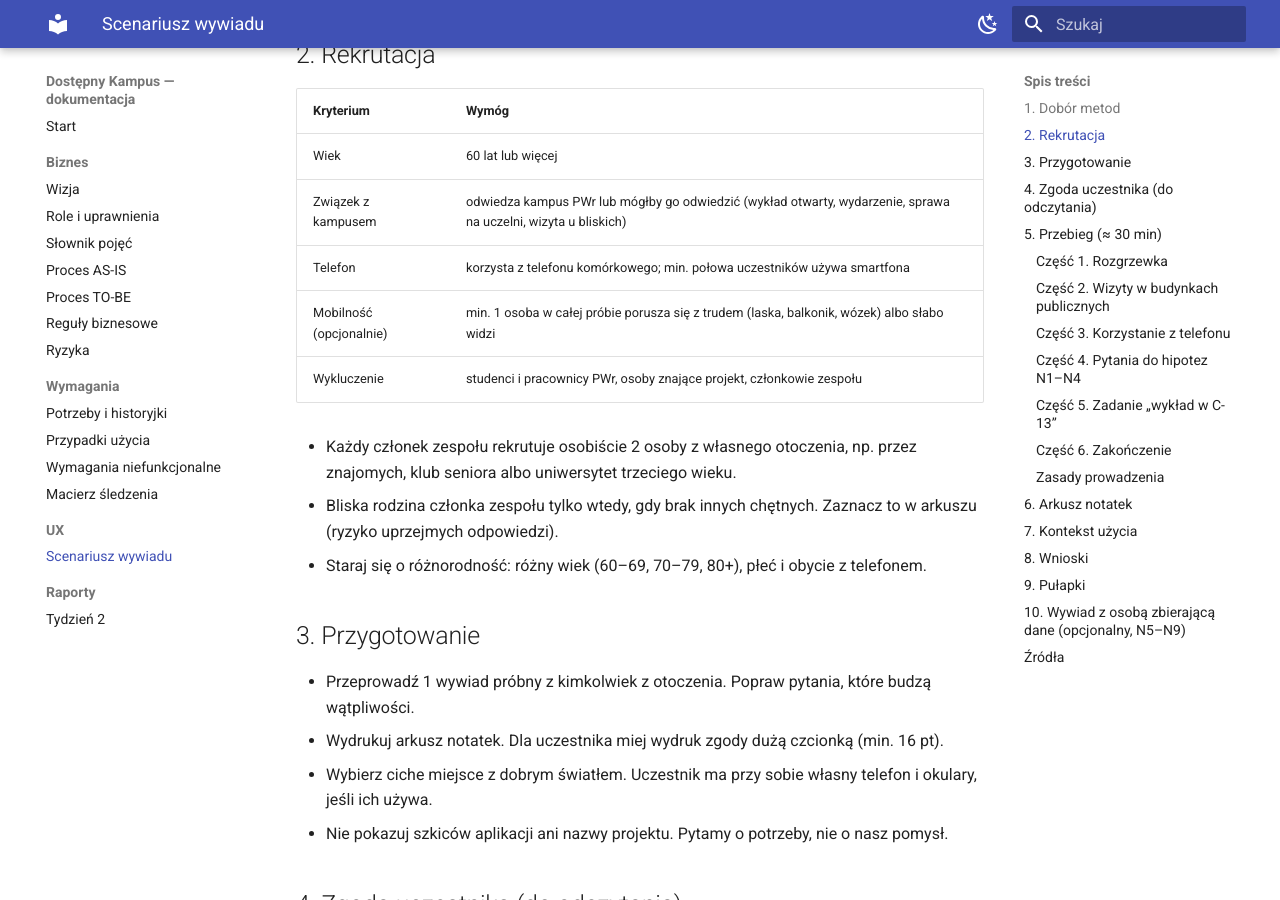
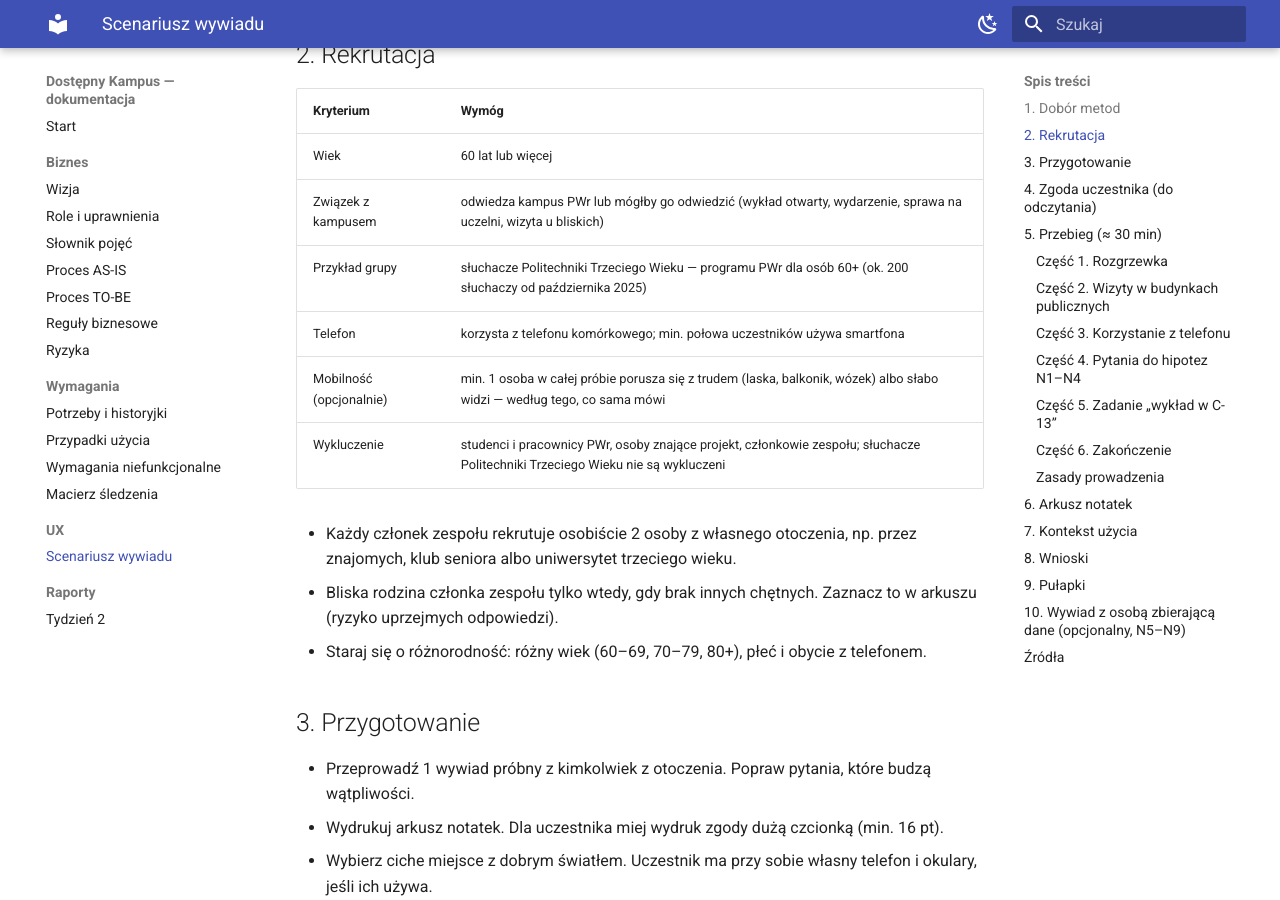
Before and after one commit to dostepny-kampus/dostepny-kampus, an MkDocs documentation site: the page built from docs/docs/ux/scenariusz-wywiadu.md, in a window 1280 px wide and 900 px high, scrolled down 1186 px. Built offline with MkDocs 1.6.1 and Material for MkDocs 9.7.7, drawn with Linux system fonts in a browser that asks for light colours; some of the changed text lies outside the part shown.

Commit message:
docs(ux): fix recruitment criteria with campus senior programme example

```diff
--- a/docs/docs/ux/scenariusz-wywiadu.md
+++ b/docs/docs/ux/scenariusz-wywiadu.md
@@ -29,9 +29,10 @@ Szukamy potrzeb, a nie oceny gotowego projektu, dlatego podstawą jest wywiad in
 | --- | --- |
 | Wiek | 60 lat lub więcej |
 | Związek z kampusem | odwiedza kampus PWr lub mógłby go odwiedzić (wykład otwarty, wydarzenie, sprawa na uczelni, wizyta u bliskich) |
+| Przykład grupy | słuchacze Politechniki Trzeciego Wieku — programu PWr dla osób 60+ (ok. 200 słuchaczy od października 2025) |
 | Telefon | korzysta z telefonu komórkowego; min. połowa uczestników używa smartfona |
-| Mobilność (opcjonalnie) | min. 1 osoba w całej próbie porusza się z trudem (laska, balkonik, wózek) albo słabo widzi |
-| Wykluczenie | studenci i pracownicy PWr, osoby znające projekt, członkowie zespołu |
+| Mobilność (opcjonalnie) | min. 1 osoba w całej próbie porusza się z trudem (laska, balkonik, wózek) albo słabo widzi — według tego, co sama mówi |
+| Wykluczenie | studenci i pracownicy PWr, osoby znające projekt, członkowie zespołu; słuchacze Politechniki Trzeciego Wieku nie są wykluczeni |
 
 - Każdy członek zespołu rekrutuje osobiście 2 osoby z własnego otoczenia, np. przez znajomych, klub seniora albo uniwersytet trzeciego wieku.
 - Bliska rodzina członka zespołu tylko wtedy, gdy brak innych chętnych. Zaznacz to w arkuszu (ryzyko uprzejmych odpowiedzi).
@@ -131,6 +132,7 @@ Prowadzący czyta:
 - Nie pomagaj i nie podpowiadaj. Gdy uczestnik milknie, powiedz tylko: „O czym Pan/Pani teraz myśli?”.
 - Gdy uczestnik utknie na dłużej niż 1 minutę, zapytaj: „Co by Pan/Pani zrobił(a) teraz?”.
 - Uczestnik bez smartfona opowiada, co zrobiłby krok po kroku.
+- Jeśli uczestnik zna już C-13, podaj inny budynek, w którym nie był, np. D-1.
 
 | Co obserwujesz | Weryfikuje |
 | --- | --- |
@@ -263,5 +265,6 @@ Jeśli rozmówca może, poproś o pokazanie formularza albo notatek z obchodu be
 - „Avoid Leading Questions to Get Better Insights from Participants”, NN/g: <https://www.nngroup.com/articles/leading-questions/>
 - „Thinking Aloud: The #1 Usability Tool”, NN/g: <https://www.nngroup.com/articles/thinking-aloud-the-1-usability-tool/>
 - L. Kane, „Usability for Older Adults: Challenges and Changes”, NN/g: <https://www.nngroup.com/articles/usability-for-senior-citizens/>
+- „Seniorzy na PWr – ruszyła Politechnika Trzeciego Wieku”, PWr, 9.10.2025: <https://pwr.edu.pl/uczelnia/aktualnosci/seniorzy-na-pwr-ruszyla-politechnika-trzeciego-wieku-13912.html>
 - „Affinity Diagramming for Collaboratively Sorting UX Findings and Design Ideas”, NN/g: <https://www.nngroup.com/articles/affinity-diagram/>
 - Rozporządzenie (UE) 2016/679 (RODO), tekst skonsolidowany, UODO: <https://uodo.gov.pl/pl/404/539>
```
